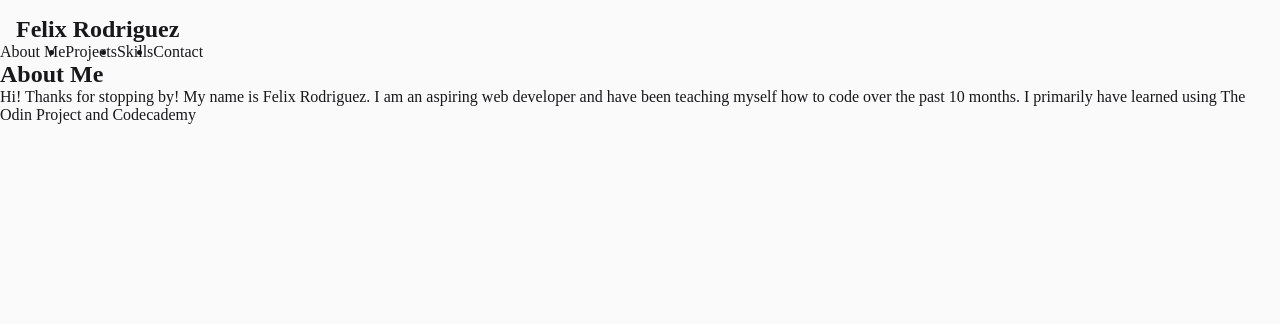
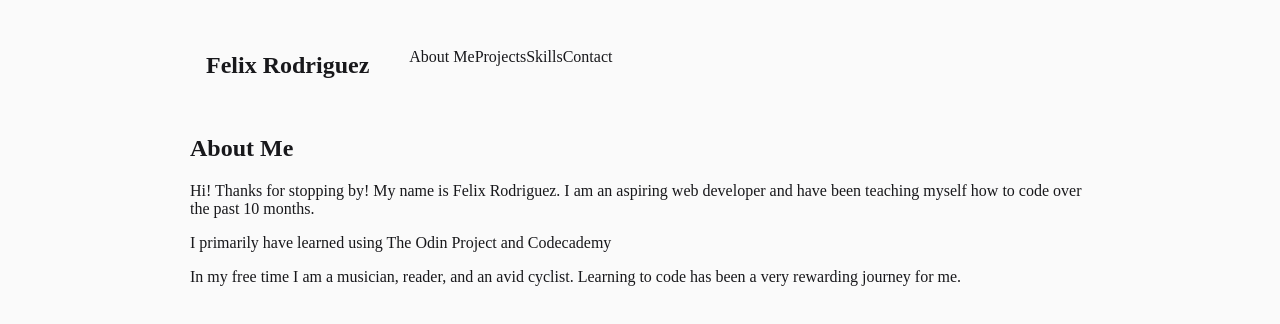
Before and after one commit to ItsFelixRodriguez/portfolio-website-cc, a plain HTML site: page index.html in a window 1280 px wide. Drawn offline with Linux system fonts and the light colour scheme.

Commit message:
formatting index.html and style.css

```diff
--- a/index.html
+++ b/index.html
@@ -8,7 +8,6 @@
 	<script src="script.js"></script>
 </head>
 <body>
-	<header>
 	<nav>
 		<div class="title">
 					<h1>Felix Rodriguez</h1>
@@ -21,16 +20,18 @@
 			<li class="nav-item"><a href="#contact">Contact</a></li>
 		</ul>
 	</nav>
-	</header>
 	<main>
-		<div class="about" id="about">
+		<section id="about">
+		<div class="about-container">
 		<h2>About Me</h2>
-		<p>Hi! Thanks for stopping by! My name is Felix Rodriguez. I am an aspiring web developer and have been teaching myself how to code over the past 10 months. I primarily have learned using <a href="https://www.theodinproject.com">The Odin Project</a> and <a href="https://www.codecademy.com/learn">Codecademy</a></p>
-
-
-
+		<p>Hi! Thanks for stopping by! My name is Felix Rodriguez. I am an aspiring web developer and have been teaching myself how to code over the past 10 months.</p>
+		<p> I primarily have learned using <a href="https://www.theodinproject.com">The Odin Project</a> and <a href="https://www.codecademy.com/learn">Codecademy</a></p>
+		<p>
+			In my free time I am a musician, reader, and an avid cyclist. Learning to code has been a very rewarding journey for me.
+		</p>
 
 		</div>
+		</section>
 	</main>
 	<footer>
 
--- a/style.css
+++ b/style.css
@@ -1,21 +1,30 @@
-* {
+/** {
 	padding: 0;
 	margin: 0;
-}
+}*/
 body {
 	background-color: #fafafa;
 	color: #18181b;
+	display: flex;
+	flex-direction: column;
+	margin: 0 auto;
+	max-width: 900px;
+	padding: 0 12px;
 }
 a {
 	text-decoration: none;
 	color: #18181b;
 }
-header {
-	display: flex;
+a:hover {
+	color: #facc15;
+	transform: scale(1.2);
 }
 nav {
 	position: sticky;
 	z-index: 5;
+	display: flex;
+	align-items: center;
+	padding: 16px 0;
 }
 
 /*Nav Bar/ Header */
@@ -29,3 +38,14 @@ nav {
 	justify-content: flex-end;
 	margin-right: 2rem;
 }
+.nav-item {
+	display: flex;
+	list-style-type: circle;
+	padding: 0;
+	align-items: center;
+	margin: 0;
+	margin-left: auto;
+}
+.about-container {
+
+}
```
Also changed, not shown: images/me.jpg (added).
